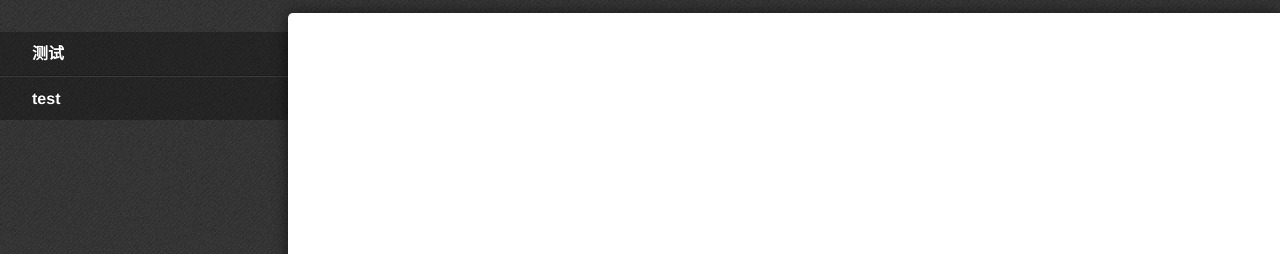
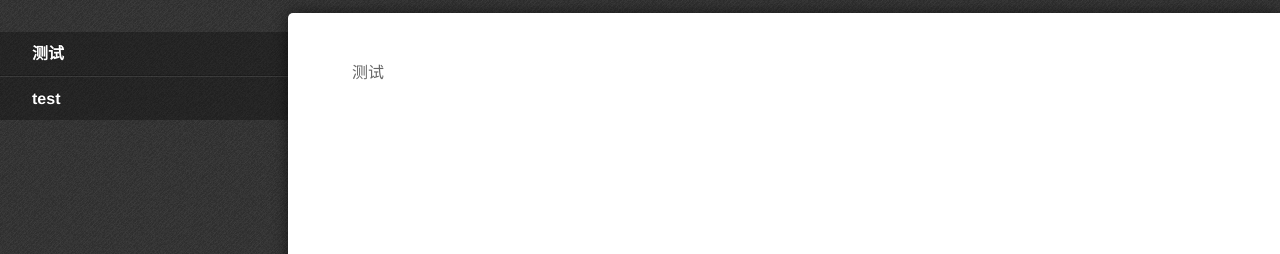
Before and after one commit to ZenoChiu/ZenoChiu.github.io, a Jekyll site: the page built from category/测试.html, in a window 1280 px wide. Shown: the top 254 px of the page. Built offline with Jekyll 4.4.1, drawn with Linux system fonts in a browser that asks for light colours; some web fonts are replaced.

Commit message:
test
test

```diff
--- a/_layouts/category.html
+++ b/_layouts/category.html
@@ -7,6 +7,7 @@
     {% include header.html %}
     <div role="main" class="main">
         <a href="#nav" class="nav-toggle">Menu</a>
+        {{page.category}}
         <ul>
           {% for post in site.posts %}
             {% for category in site.categories %}
```
